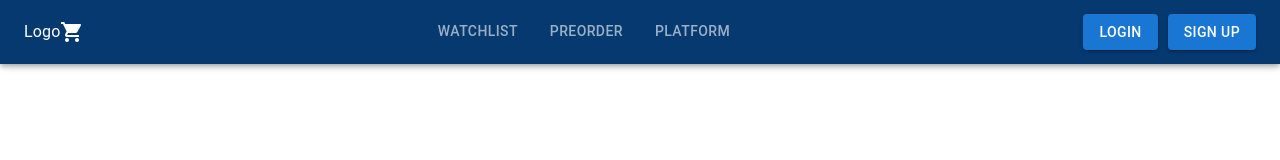
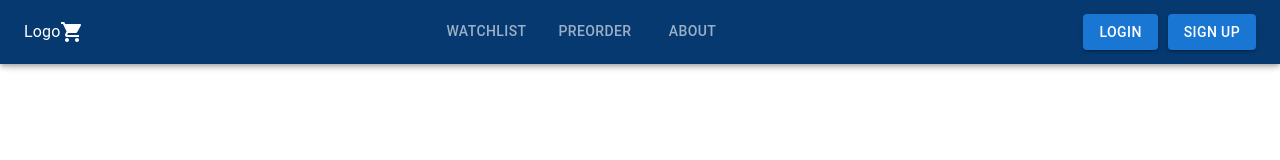
Before and after one commit to KvnWa/phase-3-project, a React (Create React App) app: page /About in a window 1280 px wide. Shown: the top 160 px of the page. Built offline with nearby package versions, Linux system fonts and the light colour scheme.

Commit message:
about route

```diff
--- /dev/null
+++ b/src/About.jsx
@@ -0,0 +1,9 @@
+import React from 'react'
+
+const About = () => {
+  return (
+    <div>About</div>
+  )
+}
+
+export default About
--- a/src/App.js
+++ b/src/App.js
@@ -1,6 +1,6 @@
 import Home from "./Home";
 import NavBar from "./NavBar";
-import Platform from "./Platform";
+import About from "./About";
 import Preorder from "./Preorder";
 import Watchlist from "./Watchlist";
 import { BrowserRouter as Router, Route, Switch } from "react-router-dom";
@@ -21,8 +21,8 @@ function App() {
       <Route exact path="/preorder">
         <Preorder />
       </Route>
-      <Route exact path="/platform">
-        <Platform />
+      <Route exact path="/About">
+        <About />
       </Route>
 
     </Switch>
--- a/src/NavBar.jsx
+++ b/src/NavBar.jsx
@@ -17,7 +17,7 @@ const NavBar = () => {
             <Tabs style={{marginLeft: 'auto'}} textColor="inherit" value={value} onChange={(e, value)=> setValue(value)} indicatorColor="primary">
                 <Tab label="Watchlist" to='/watchlist' component={Link}></Tab>
                 <Tab label="Preorder" to='/preorder' component={Link}></Tab>
-                <Tab label="Platform" to='/platform' component={Link}></Tab>
+                <Tab label="About" to='/About' component={Link}></Tab>
             </Tabs>
             <Button style={{marginLeft: 'auto'}} variant="contained">Login</Button>
             <Button style={{marginLeft: '10px'}} variant="contained">Sign Up</Button>
--- a/src/Platform.jsx
+++ /dev/null
@@ -1,9 +0,0 @@
-import React from 'react'
-
-const Platform = () => {
-  return (
-    <div>Platform</div>
-  )
-}
-
-export default Platform
```
